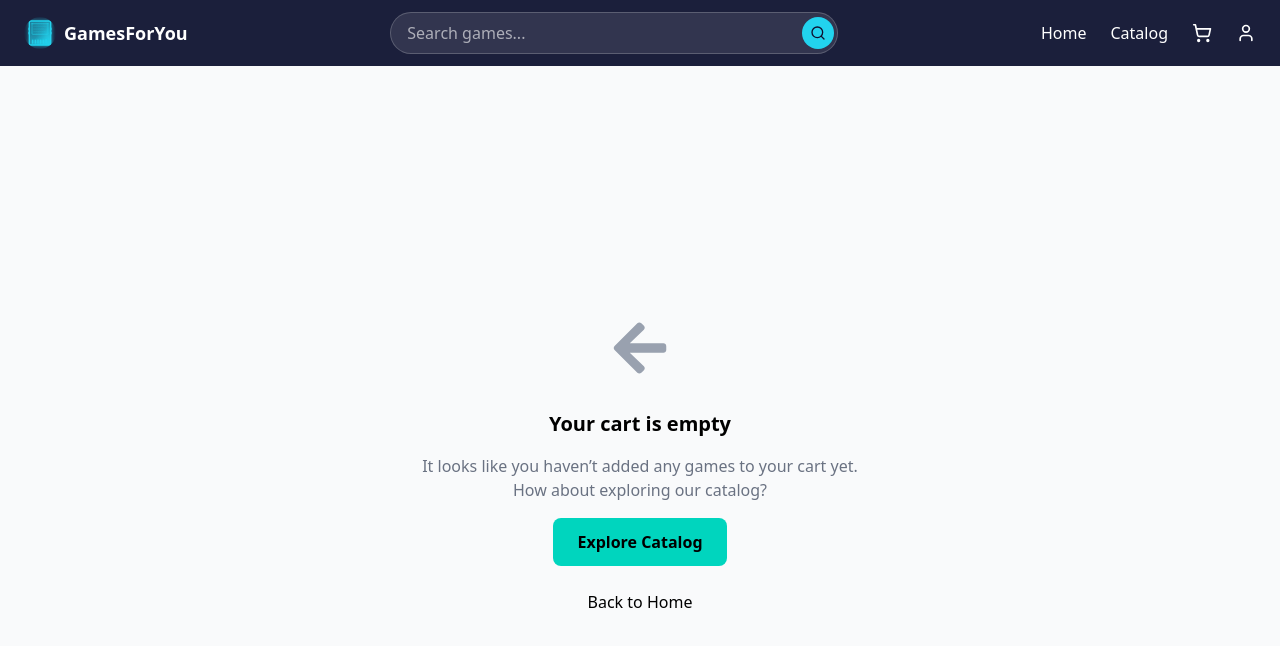
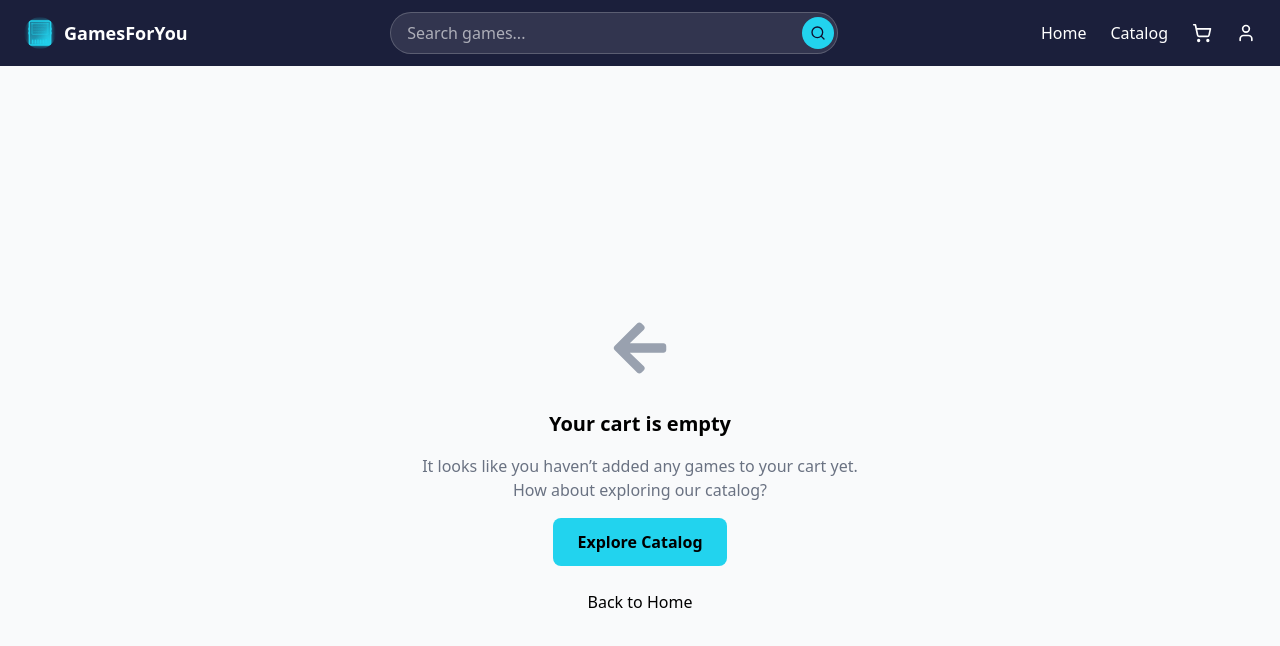
Before and after one commit to KaBarbi/games-for-you-frontend, a React (Vite) app: page /cart in a window 1280 px wide. Shown: the top 646 px of the page. Built offline with nearby package versions, Linux system fonts and the light colour scheme.

Commit message:
[fix]: cart button to catalog

```diff
--- a/src/pages/CartPage.tsx
+++ b/src/pages/CartPage.tsx
@@ -15,7 +15,7 @@ const EmptyCart: React.FC = () => {
 
                 <a
                     href="/catalog"
-                    className="bg-teal-400 hover:22d3ee text-black font-semibold px-6 py-3 rounded-lg transition"
+                    className="bg-[#22d3ee] hover:bg-[#1fb8d3] text-black font-semibold px-6 py-3 rounded-lg transition"
                 >
                     Explore Catalog
                 </a>
```
